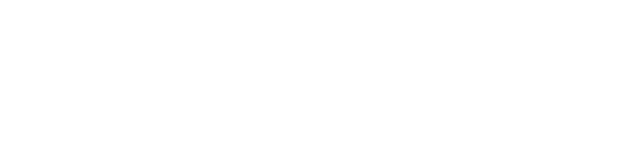
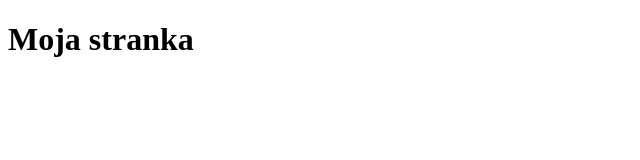
Before and after one commit to MarekHarcarik/1_skuska, a plain HTML site: page index.html in a window 1280 px wide. Shown: the whole page, without its empty margins (0-640 px from the left). Drawn offline with Linux system fonts and the light colour scheme.

Commit message:
vytvoril som css

```diff
--- a/index.html
+++ b/index.html
@@ -1,7 +1,14 @@
 <!DOCTYPE html>
-  <html>
-    <head>
-      <title>Moja stranka</title>
-    </head>
-    <body></body>
-      </html>
+<html lang="en">
+<head>
+  <meta charset="UTF-8">
+  <meta http-equiv="X-UA-Compatible" content="IE=edge">
+  <meta name="viewport" content="width=device-width, initial-scale=1.0">
+  <title>Moja stranka</title>
+  <link rel="stylesheet" href="styl.css">
+</head>
+<body>
+  <h1>Moja stranka</h1>
+
+</body>
+</html>
--- /dev/null
+++ b/styl.css
@@ -0,0 +1 @@
+body{}
```
